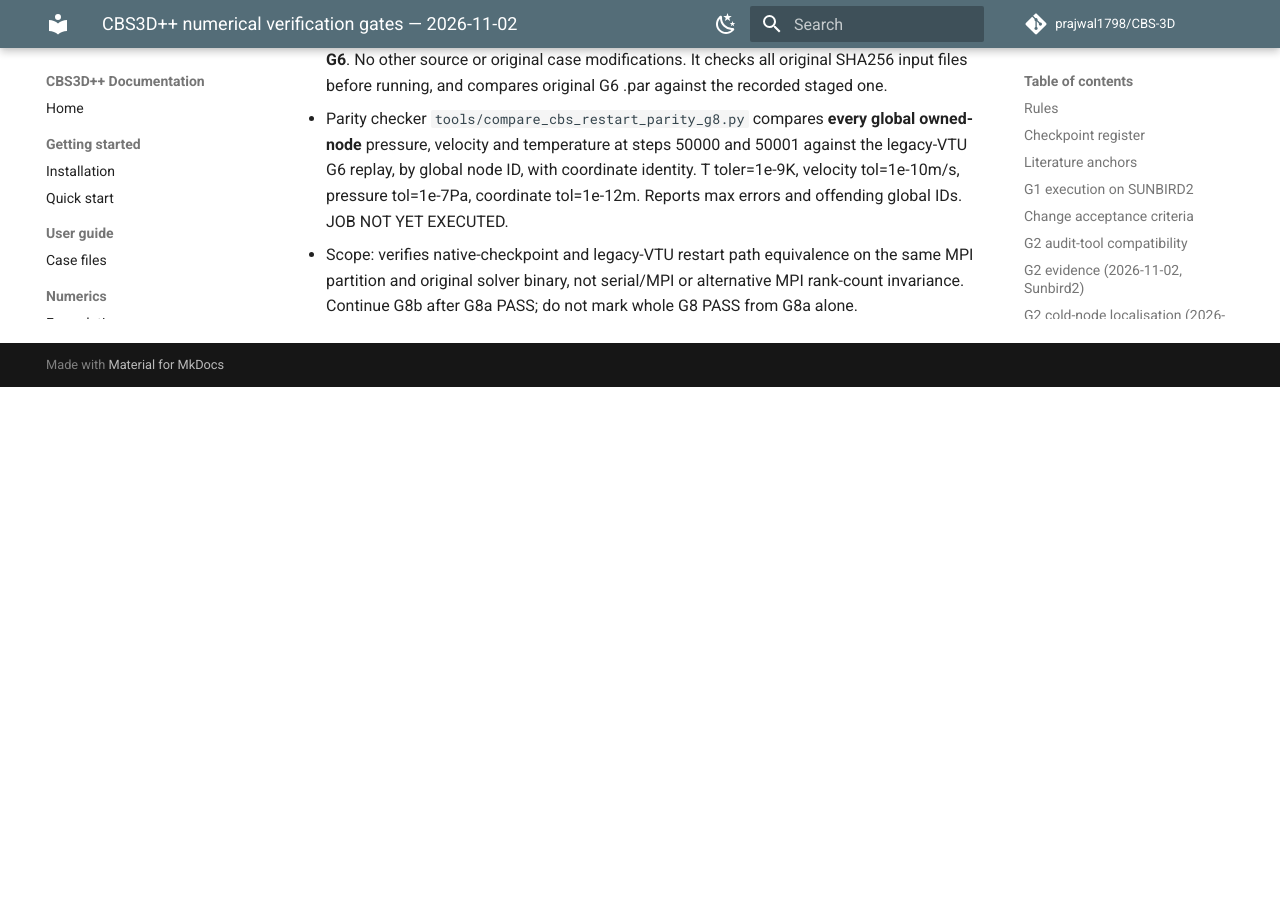
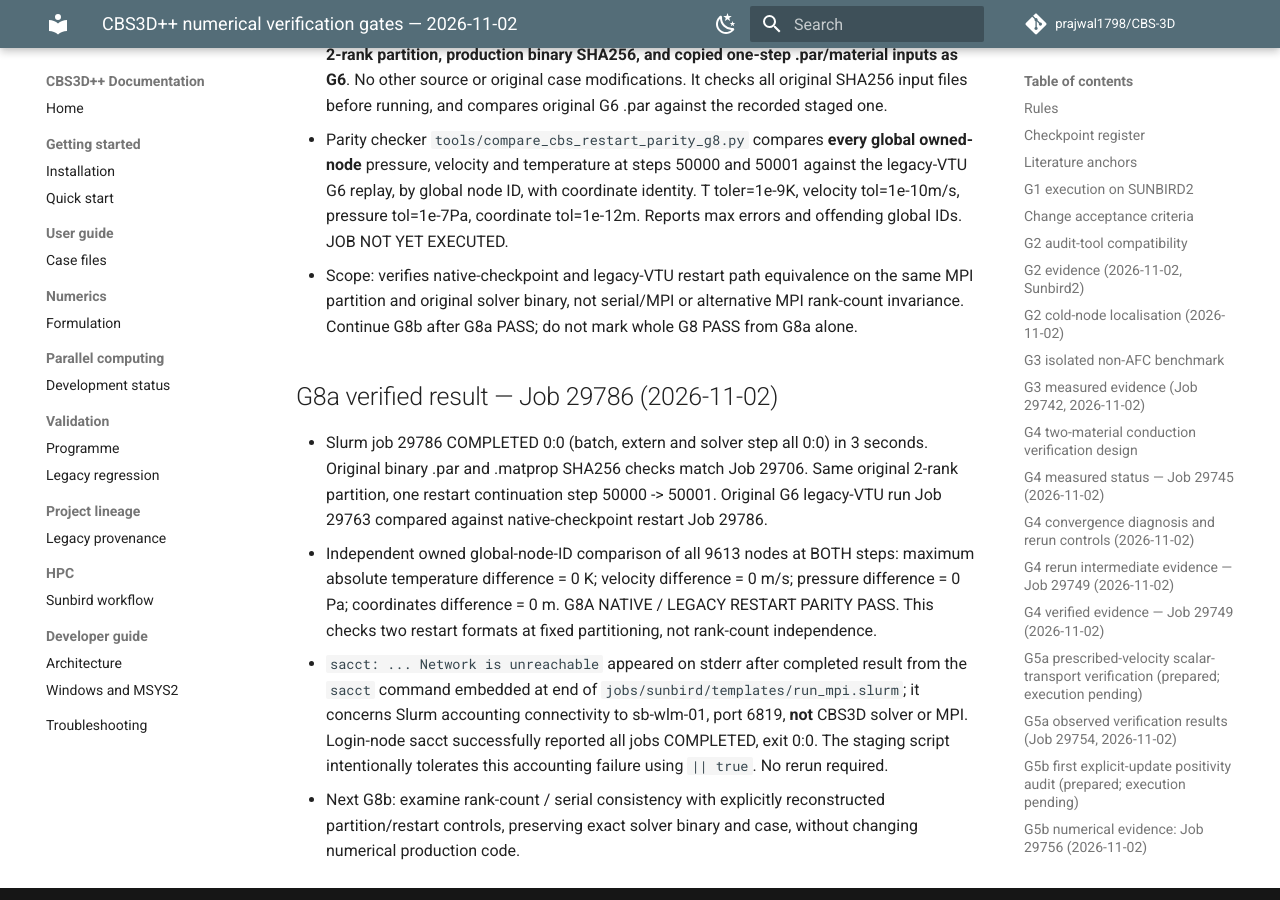
Before and after one commit to prajwal1798/CBS-3D, an MkDocs documentation site: the page built from docs/verification/CBS3D_NUMERICAL_VERIFICATION_GATES.md, in a window 1280 px wide and 900 px high, scrolled down 19373 px. Built offline with MkDocs 1.6.1 and Material for MkDocs 9.7.7, drawn with Linux system fonts in a browser that asks for light colours; comment, search, counter and statistics services are not loaded; before the commit the page ends 19760 px from its top, so only the background shows below that; some of the changed text lies outside the part shown.

Commit message:
docs: G8a Job 29786 exact native-vs-legacy restart parity PASS; distinguish Slurm accounting network diagnostic

```diff
--- a/docs/verification/CBS3D_NUMERICAL_VERIFICATION_GATES.md
+++ b/docs/verification/CBS3D_NUMERICAL_VERIFICATION_GATES.md
@@ -23,7 +23,7 @@
 | G5 | Prescribed-flow scalar transport | Uniform T, analytical convection-diffusion and manufactured solutions | G5a PASS (29754): 3-grid steady Pe=3, bound-preserving exact solution; G5b implementation PASS (29756): production mass/RHS/matrix/first-step consistency, but unlimited update fails DMP on synthetic meshes; full coupled/transient MMS pending |
 | G6 | Discrete positivity / DMP | Inspect assembled update matrix and *first* bound violation | CONFIRMED non-DMP on actual U-channel: Job 29763 node 5707 has 5 negative neighbour links (total -0.310272 K) vs 8 positive links (+0.211759 K); first-step undershoot -0.098513 K reproduced to ~3e-15 K. Galerkin advection dominates negative links. |
 | G7 | Integrated energy and mass | Sources + boundary heat = advection + storage within stated tolerance | G7a PASS: actual U-channel first-step (50000→50001) thermal balance 2.37e-11 W abs / 3.17e-13 relative after including nuclear Q=16.246255 W. Max unconstrained nodal discrepancy 5.60e-12 W. Net mass imbalance 0.503%; long-run steady energy/mass validation outstanding. |
-| G8 | Serial/MPI and restart parity | Independent solutions agree at declared tolerances | G8a native vs legacy VTU restart parity (same 2-rank U-channel, first step) committed, awaiting Sunbird2; MPI rank-count / serial parity still open |
+| G8 | Serial/MPI and restart parity | Independent solutions agree at declared tolerances | G8a PASS (Job 29786): same 2-rank U-channel native-vs-legacy restart, step 50000/50001, all 9613 owned nodes exactly equal in T, u, p and coordinates. Other partition counts / serial parity still pending. |
 | G9 | Time/iteration convergence | Stationary residual, dt-variation and stopping robustness | Pending |
 | G10 | Grid convergence of quantities of interest | Tmax, interface flux, wall gradient and outlet enthalpy | Pending |
 | G11 | Additional stabilisation only if needed | Isolated failure, specific literature choice, accuracy + bounds verified | Deferred |
@@ -273,3 +273,10 @@ The serial VTU writer outputs CellData `mat_id`; DistributedPost.cpp writes `mat
 - Audit runner `jobs/sunbird/templates/verify_g8_native_restart_parity.slurm` replays exactly one additional pseudo-iteration from the native checkpoint, using the **same original 2-rank partition, production binary SHA256, and copied one-step .par/material inputs as G6**. No other source or original case modifications. It checks all original SHA256 input files before running, and compares original G6 .par against the recorded staged one.
 - Parity checker `tools/compare_cbs_restart_parity_g8.py` compares **every global owned-node** pressure, velocity and temperature at steps 50000 and 50001 against the legacy-VTU G6 replay, by global node ID, with coordinate identity. T toler=1e-9K, velocity tol=1e-10m/s, pressure tol=1e-7Pa, coordinate tol=1e-12m. Reports max errors and offending global IDs. JOB NOT YET EXECUTED.
 - Scope: verifies native-checkpoint and legacy-VTU restart path equivalence on the same MPI partition and original solver binary, not serial/MPI or alternative MPI rank-count invariance. Continue G8b after G8a PASS; do not mark whole G8 PASS from G8a alone.
+
+## G8a verified result — Job 29786 (2026-11-02)
+
+- Slurm job 29786 COMPLETED 0:0 (batch, extern and solver step all 0:0) in 3 seconds. Original binary .par and .matprop SHA256 checks match Job 29706. Same original 2-rank partition, one restart continuation step 50000 -> 50001. Original G6 legacy-VTU run Job 29763 compared against native-checkpoint restart Job 29786.
+- Independent owned global-node-ID comparison of all 9613 nodes at BOTH steps: maximum absolute temperature difference = 0 K; velocity difference = 0 m/s; pressure difference = 0 Pa; coordinates difference = 0 m. G8A NATIVE / LEGACY RESTART PARITY PASS. This checks two restart formats at fixed partitioning, not rank-count independence.
+- `sacct: ... Network is unreachable` appeared on stderr after completed result from the `sacct` command embedded at end of `jobs/sunbird/templates/run_mpi.slurm`; it concerns Slurm accounting connectivity to sb-wlm-01, port 6819, **not** CBS3D solver or MPI. Login-node sacct successfully reported all jobs COMPLETED, exit 0:0. The staging script intentionally tolerates this accounting failure using `|| true`. No rerun required.
+- Next G8b: examine rank-count / serial consistency with explicitly reconstructed partition/restart controls, preserving exact solver binary and case, without changing numerical production code.
```
